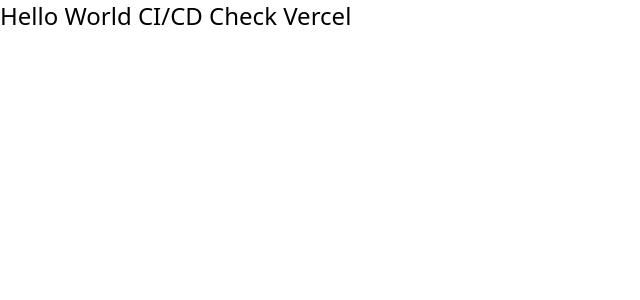
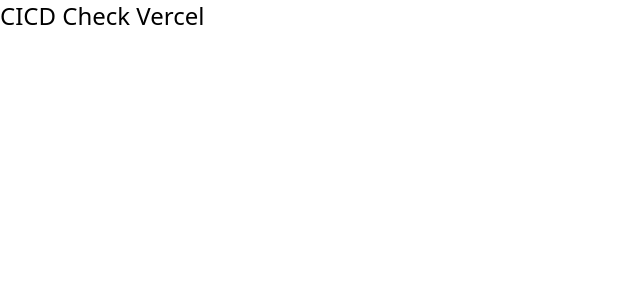
Before and after one commit to crabit-official/Crabit-FE, a Next.js app: page / in a window 1280 px wide. Shown: the top 300 px of the page, without its empty margins (0-640 px from the left). Built offline with nearby package versions, Linux system fonts and the light colour scheme.

Commit message:
CI: CI/CD Setting in Vercel. (#1)
* Feat: CI/CD Check in Vercel.

* Fix: CiCd Token Permission Error resolve.

* Feat: CI/CD Check in Vercel.

---------

Co-authored-by: 김용민 <dydals3440@gmail.com>

```diff
--- a/src/app/page.tsx
+++ b/src/app/page.tsx
@@ -1,3 +1,3 @@
 export default function Home() {
-  return <div className="text-2xl">Hello World CI/CD Check Vercel</div>;
+  return <div className="text-2xl">CICD Check Vercel</div>;
 }
```
